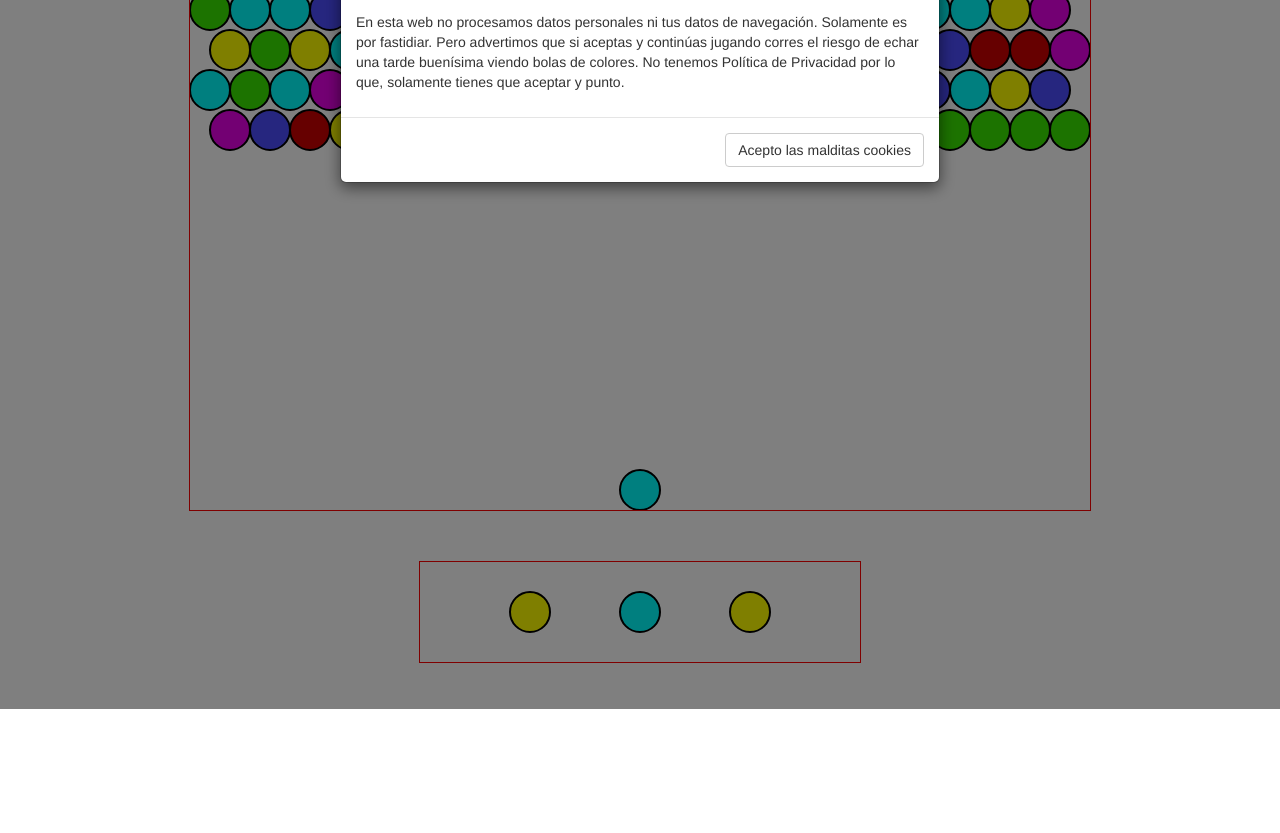
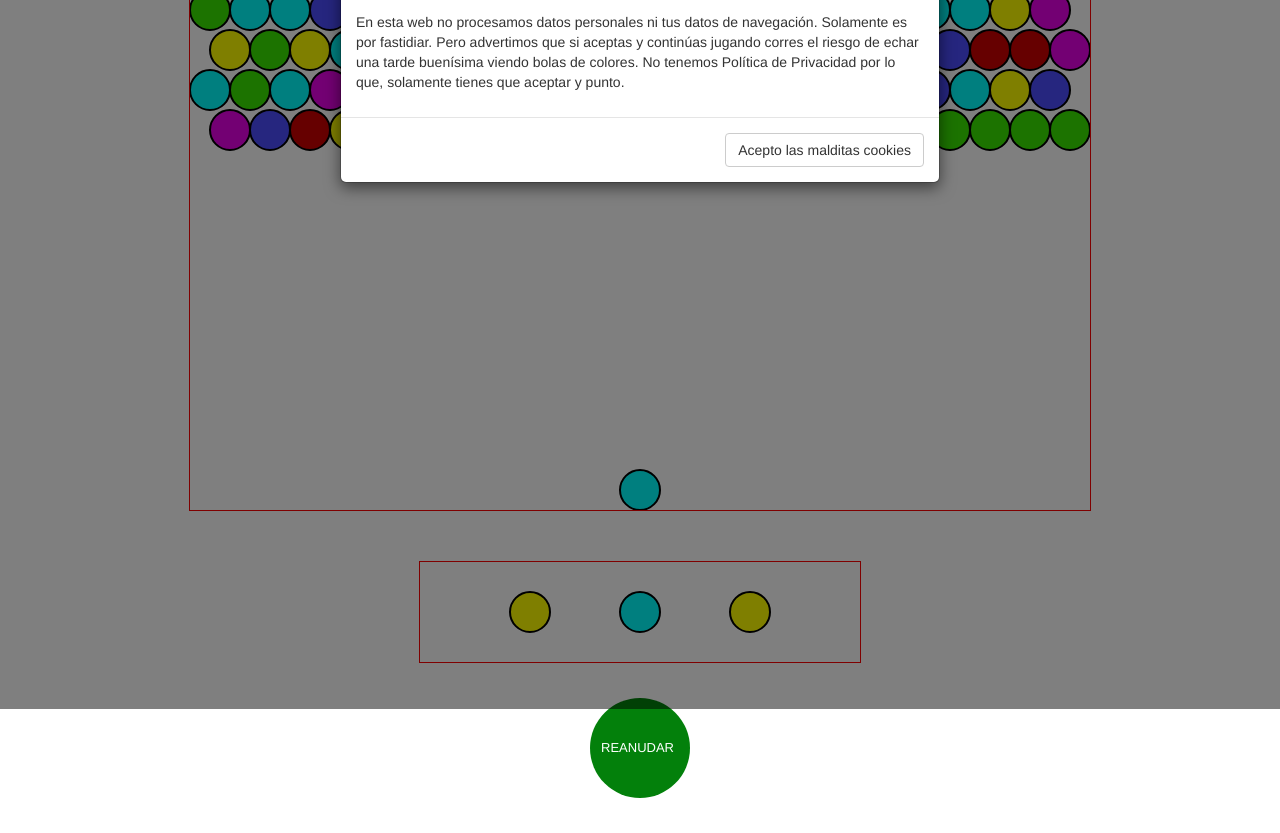
Before and after one commit to CarlosHerrera4/Bubble-Shooter-Game, a plain HTML site: page index.html in a window 1280 px wide. Shown: the part 91-924 px from the top of the page. Before the commit the page ends 800 px from the top, so only its background shows below. Drawn offline with nearby package versions, Linux system fonts and the light colour scheme.

Commit message:
add restart button

```diff
--- a/css/style.css
+++ b/css/style.css
@@ -14,3 +14,36 @@ canvas {
     justify-content: center;
 
 }
+
+.buttonsControls {
+    display: flex;
+    justify-content: center;
+}
+
+.button {
+    display: flex;
+    justify-content: center;
+    align-items: center;
+    width: 100px;
+    height: 100px;
+    background-color: #03800b;
+    margin: 35px;
+    -webkit-border-radius: 50px;
+    -moz-border-radius: 50px;
+    border-radius: 50px;
+    font-size: 13px;
+    line-height: 32px;
+    float: left;
+}
+
+.button:hover {
+    opacity: 0.50;
+    -moz-opacity: .50;
+    filter: alpha (opacity=50);
+}
+
+.button a {
+    color: #fff;
+    text-decoration: none;
+    padding: 5px 5px 5px 0;
+}
--- a/index.html
+++ b/index.html
@@ -14,6 +14,11 @@
     </div>
     <div class="spaceCanvas"></div>
     <div class="spaceControls"></div>
+    <div class="buttonsControls">
+        <div class="button" onclick="window.location.href=window.location">
+            <a href="#">REANUDAR</a>
+        </div>
+    </div>
 
     <!-- Modal cookies -->
     <div id="cookiesModal" class="modal fade" role="dialog">
```
